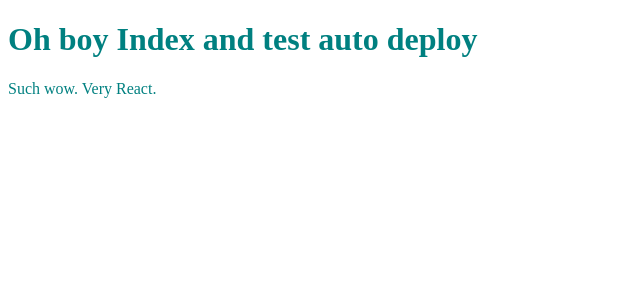
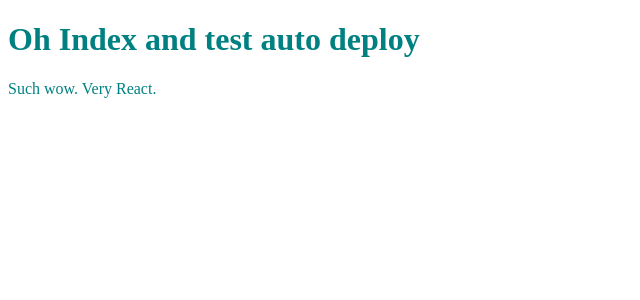
Before and after one commit to mrKlar/website, a Gatsby app: page / in a window 1280 px wide. Shown: the top 300 px of the page, without its empty margins (0-640 px from the left). Built offline with nearby package versions, Linux system fonts and the light colour scheme.

Commit message:
Update header.js

```diff
--- a/src/components/header.js
+++ b/src/components/header.js
@@ -1,3 +1,3 @@
 import React from "react"
 
-export default props => <h1>Oh boy {props.headerText}</h1>
+export default props => <h1>Oh  {props.headerText}</h1>
```
